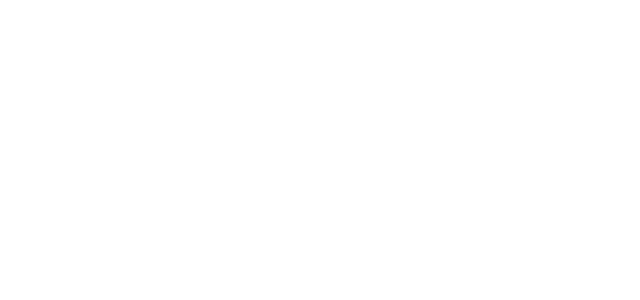
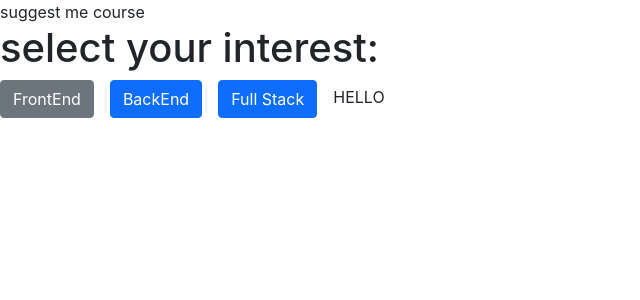
Before and after one commit to BodaNabeel/suggest-me-course, a React (Create React App) app: page /frontend in a window 1280 px wide. Before the commit this address had no page. Shown: the top 300 px of the page, without its empty margins (0-640 px from the left). Built offline with nearby package versions, Linux system fonts and the light colour scheme.

Commit message:
paths added with sample elements for now

```diff
--- a/src/index.js
+++ b/src/index.js
@@ -3,11 +3,17 @@
 import './index.css';
 import App from './App';
 import { BrowserRouter as Router ,Route, Routes } from 'react-router-dom';
-
+const Sample = () => {
+  return "HELLO"
+}
 ReactDOM.render(
   <Router>
     <Routes>
-      <Route path='/' element={<App/>}/>
+      <Route path='/' element={<App/>}>
+        <Route path="frontend" element={<Sample/>}/>
+        <Route path="backend" element={<Sample/>}/>
+        <Route path="fullstack" element={<Sample/>}/>
+      </Route>
     </Routes>
   </Router>,
   document.getElementById('root')
```
